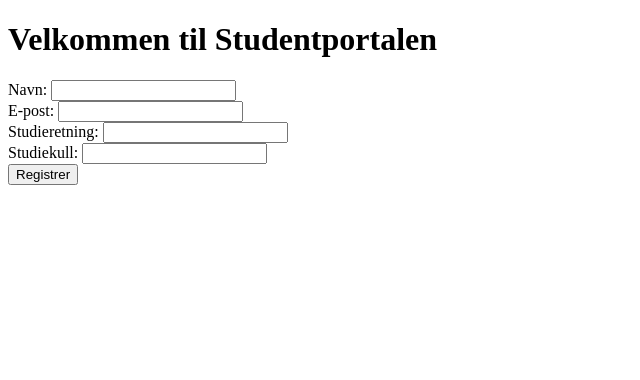
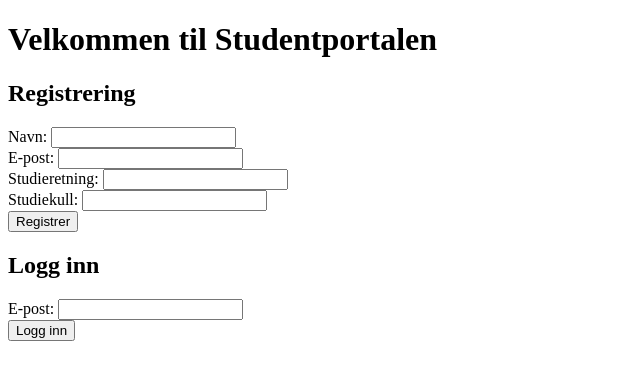
Before and after one commit to DanaDiyar/DatasikkerhetProsjekt, a PHP site: page /student.php in a window 1280 px wide. Shown: the top 380 px of the page, without its empty margins (0-640 px from the left). Run offline with PHP 8.4, Linux system fonts and the light colour scheme.

Commit message:
etter studenten er inn

```diff
--- a/frontend/student.php
+++ b/frontend/student.php
@@ -1,5 +1,39 @@
 <?php
 session_start();
+
+// Dummy database for testing (erstatt med ekte database)
+$students = [];
+
+// Håndtering av registrering
+if (isset($_POST['register'])) {
+    $name = htmlspecialchars($_POST['name']);
+    $email = htmlspecialchars($_POST['email']);
+    $study_program = htmlspecialchars($_POST['study_program']);
+    $year = htmlspecialchars($_POST['year']);
+
+    // Lagre studentinfo i en sessionsbasert "database"
+    $_SESSION['students'][$email] = [
+        'name' => $name,
+        'email' => $email,
+        'study_program' => $study_program,
+        'year' => $year
+    ];
+
+    $success = "Registrering vellykket for: $name med e-post: $email";
+}
+
+// Håndtering av innlogging
+if (isset($_POST['login'])) {
+    $email = htmlspecialchars($_POST['email']);
+
+    if (isset($_SESSION['students'][$email])) {
+        $_SESSION['student_name'] = $_SESSION['students'][$email]['name'];
+        header("Location: welcome.php");
+        exit();
+    } else {
+        $error = "E-post ikke funnet. Vennligst registrer deg først.";
+    }
+}
 ?>
 
 <!DOCTYPE html>
@@ -11,6 +45,16 @@ session_start();
 </head>
 <body>
     <h1>Velkommen til Studentportalen</h1>
+
+    <?php if (isset($success)): ?>
+        <p style="color: green;"><?= $success ?></p>
+    <?php endif; ?>
+
+    <?php if (isset($error)): ?>
+        <p style="color: red;"><?= $error ?></p>
+    <?php endif; ?>
+
+    <h2>Registrering</h2>
     <form method="post">
         Navn: <input type="text" name="name" required><br>
         E-post: <input type="email" name="email" required><br>
@@ -19,18 +63,10 @@ session_start();
         <input type="submit" name="register" value="Registrer">
     </form>
 
-    <?php
-    if (isset($_POST['register'])) {
-        $name = htmlspecialchars($_POST['name']);
-        $email = htmlspecialchars($_POST['email']);
-        $study_program = htmlspecialchars($_POST['study_program']);
-        $year = htmlspecialchars($_POST['year']);
-
-        echo "<p>Registrering vellykket for: $name</p>";
-        echo "<p>E-post: $email</p>";
-        echo "<p>Studieretning: $study_program</p>";
-        echo "<p>Studiekull: $year</p>";
-    }
-    ?>
+    <h2>Logg inn</h2>
+    <form method="post">
+        E-post: <input type="email" name="email" required><br>
+        <input type="submit" name="login" value="Logg inn">
+    </form>
 </body>
 </html>
```
Also changed, not shown: frontend/welcome.php (added, +19 -0 lines).
